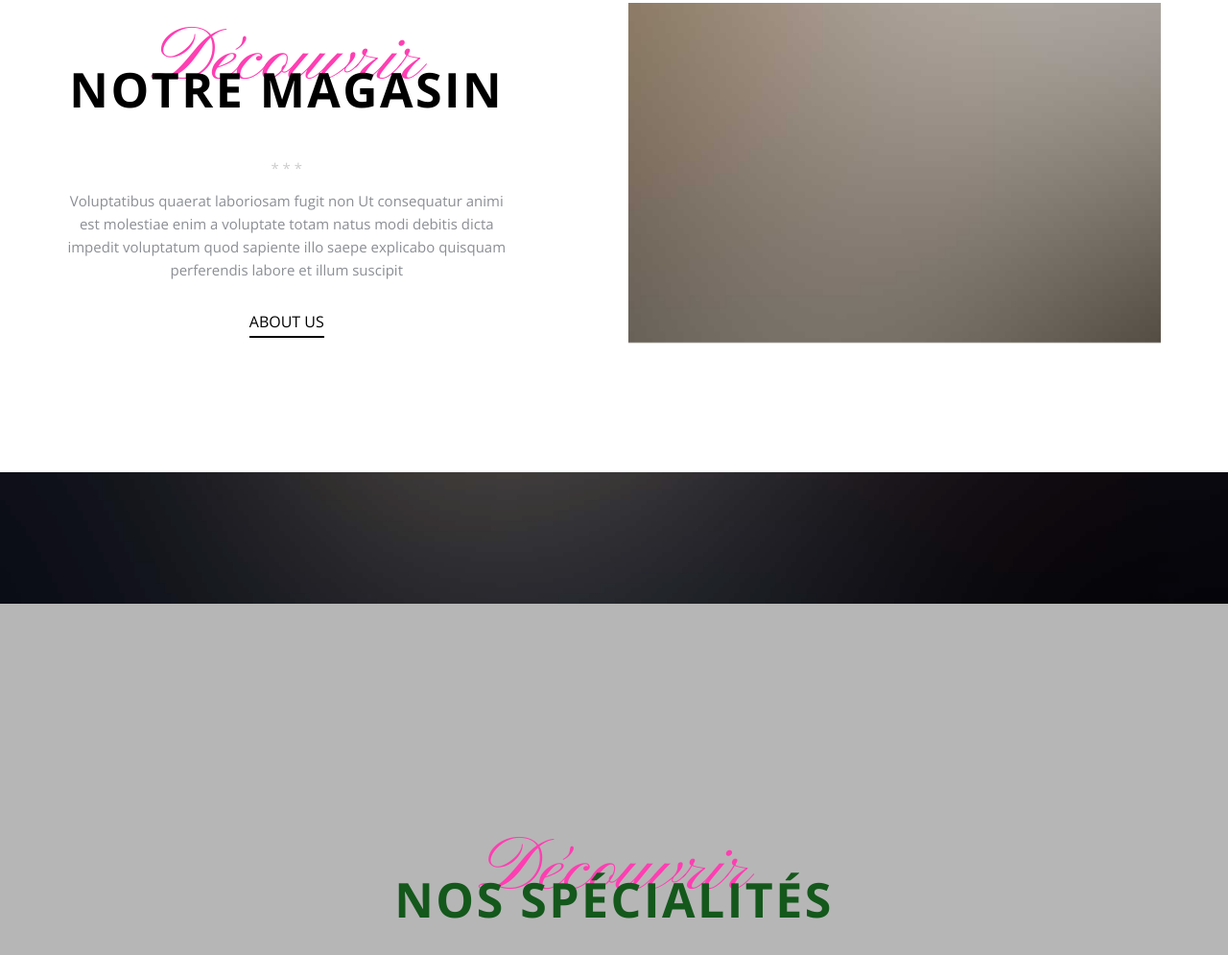
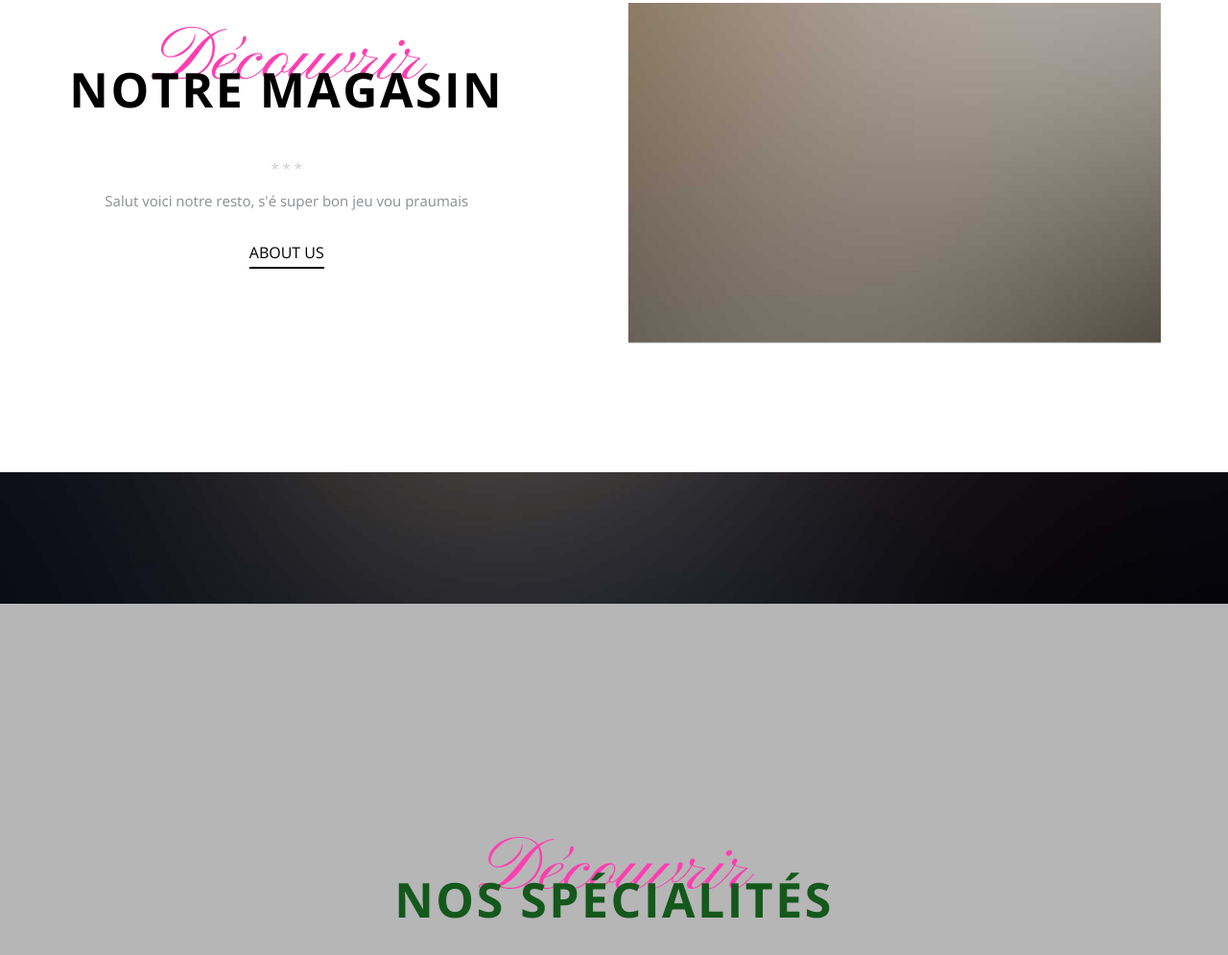
Before and after one commit to Timothee35T/S2_git, a website: page index.html in a window 1280 px wide. Shown: the part 852-1847 px from the top of the page at 96% size. Drawn offline with nearby package versions, Linux system fonts and the light colour scheme; files whose address does not match are found by name.

Commit message:
modif de la ligne 100

```diff
--- a/index.html
+++ b/index.html
@@ -99,7 +99,7 @@
               <h3 class="secondary-heading">Notre Magasin</h3>
               <span class="seperator">* * *</span>
             </div>
-            <p>Voluptatibus quaerat laboriosam fugit non Ut consequatur animi est molestiae enim a voluptate totam natus modi debitis dicta impedit voluptatum quod sapiente illo saepe explicabo quisquam perferendis labore et illum suscipit</p>
+            <p>Salut voici notre resto, s'é super bon jeu vou praumais</p>
             <p><a href="#" class="probootstrap-custom-link">About Us</a></p>
           </div>
           <div class="col-md-6 col-md-push-1 probootstrap-animate">
```
